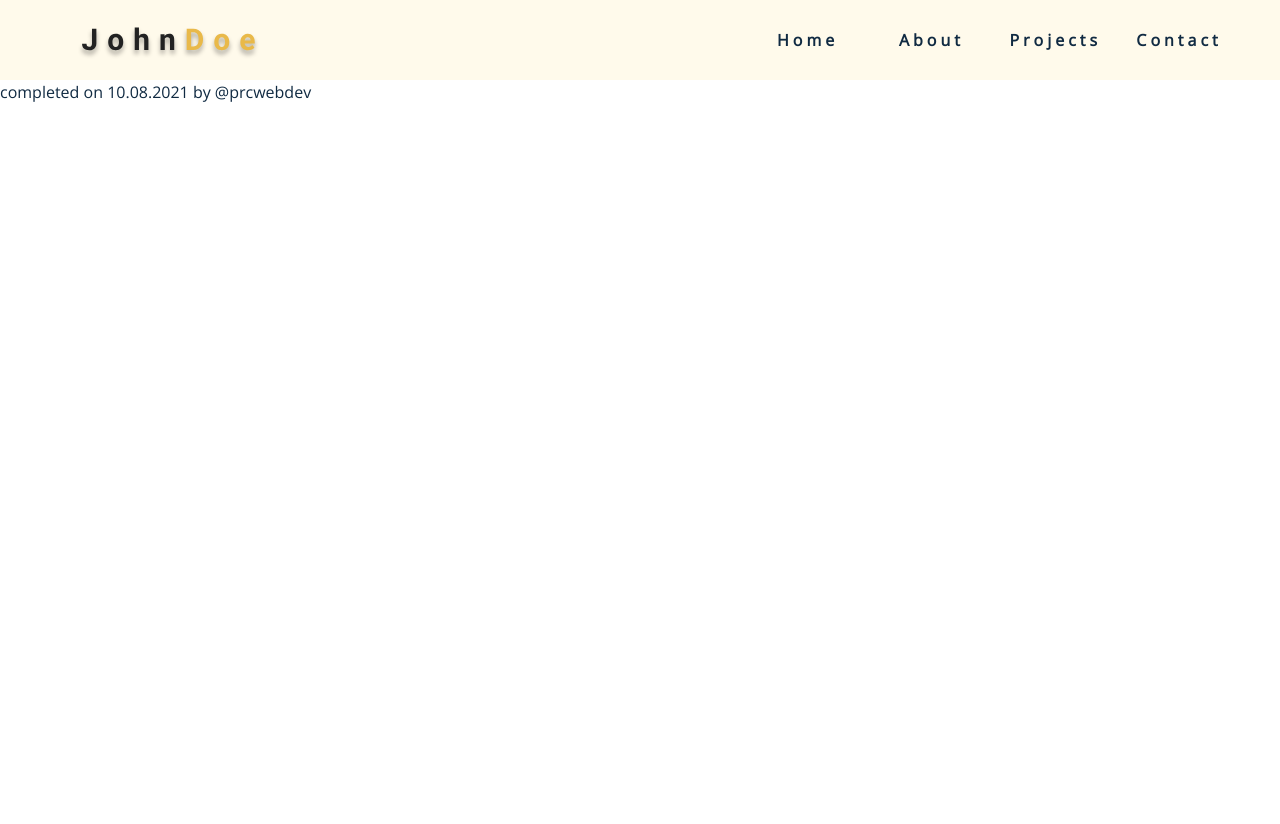
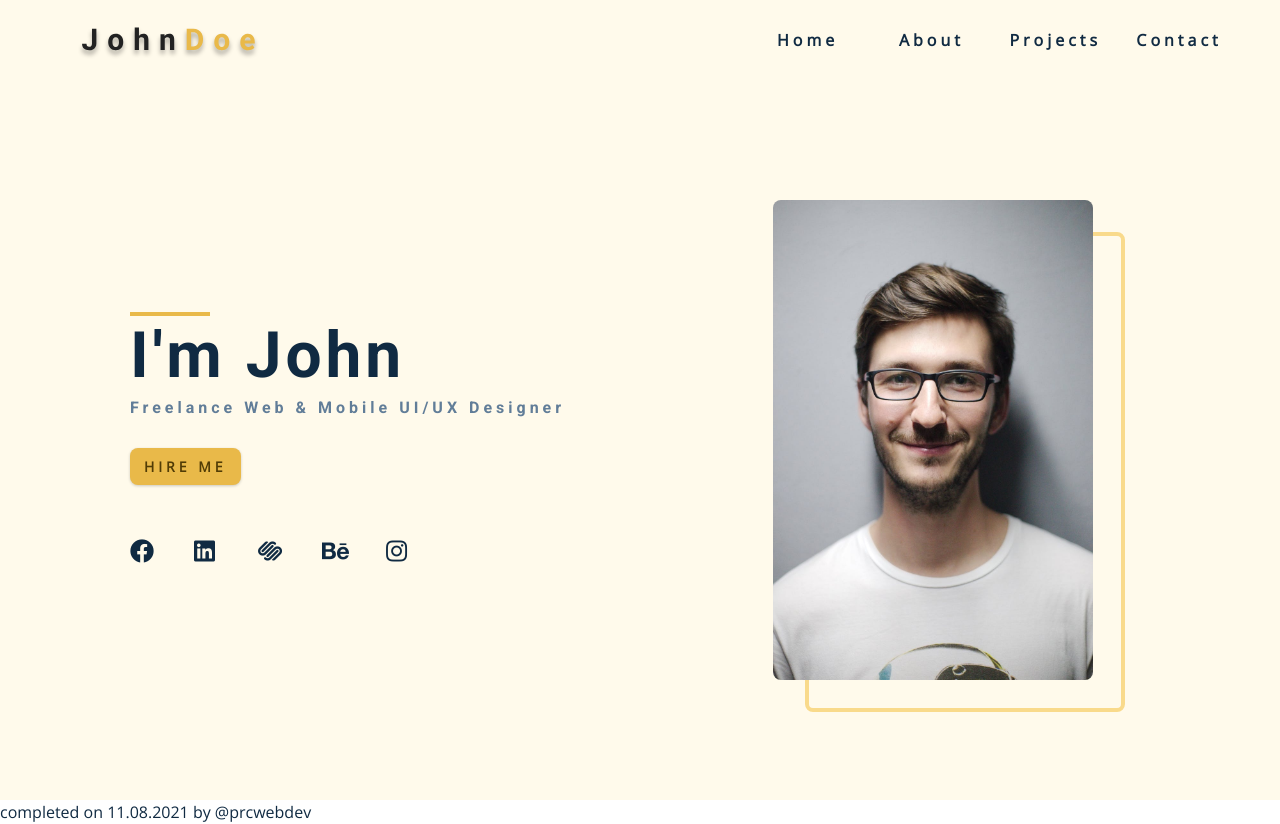
Before and after one commit to PRCWebDev/Public-Master-Projects, a plain HTML site: page Portfolio/index.html in a window 1280 px wide. Before the commit the page ends 800 px from the top, so only its background shows below. Drawn offline with nearby package versions, Linux system fonts and the light colour scheme.

Commit message:
created and styled the hero section

```diff
--- a/Portfolio/index.html
+++ b/Portfolio/index.html
@@ -96,6 +96,56 @@
     <!-- <div class="fixed-navbar-test"></div> -->
 
     <!-- header -->
+    <header class="hero">
+      <div class="section-center hero-center">
+        <article class="hero-info">
+          <div class="underline"></div>
+          <h1>i'm john</h1>
+          <h4>freelance web & mobile UI/UX Designer</h4>
+          <a href="contact.html" class="btn hero-btn">hire me</a>
+          <ul class="social-icons hero-icons">
+            <!-- single item -->
+            <li>
+              <a href="https://www.twitter.com" class="social-icon">
+                <i class="fab fa-facebook"></i>
+              </a>
+            </li>
+            <!-- end of single item -->
+            <!-- single item -->
+            <li>
+              <a href="https://www.twitter.com" class="social-icon">
+                <i class="fab fa-linkedin"></i>
+              </a>
+            </li>
+            <!-- end of single item -->
+            <!-- single item -->
+            <li>
+              <a href="https://www.twitter.com" class="social-icon">
+                <i class="fab fa-squarespace"></i>
+              </a>
+            </li>
+            <!-- end of single item -->
+            <!-- single item -->
+            <li>
+              <a href="https://www.twitter.com" class="social-icon">
+                <i class="fab fa-behance"></i>
+              </a>
+            </li>
+            <!-- end of single item -->
+            <!-- single item -->
+            <li>
+              <a href="https://www.twitter.com" class="social-icon">
+                <i class="fab fa-instagram"></i>
+              </a>
+            </li>
+            <!-- end of single item -->
+          </ul>
+        </article>
+        <article class="hero-img">
+          <img src="./images/hero-img.jpeg" class="hero-photo" alt="john doe" />
+        </article>
+      </div>
+    </header>
     <!-- end of header -->
 
     <!-- about -->
@@ -120,7 +170,7 @@
     <!--end of  blog -->
 
     <!-- footer -->
-    <footer>completed on 10.08.2021 by @prcwebdev</footer>
+    <footer>completed on 11.08.2021 by @prcwebdev</footer>
     <!-- end of footer -->
 
     <script src="./js/app.js"></script>
--- a/Portfolio/style.css
+++ b/Portfolio/style.css
@@ -161,7 +161,14 @@ p {
     width: 95vw;
   }
 }
-
+.underline {
+  width: 5rem;
+  height: 0.25rem;
+  margin-bottom: 1.25rem;
+  background: var(--clr-primary-5);
+  margin-left: auto;
+  margin-right: auto;
+}
 /*
 ===============
 Navbar
@@ -256,7 +263,7 @@ Sidebar
 ===============
 */
 .sidebar {
-  border: 5px solid pink;
+  /* border: 5px solid pink; */
   position: fixed;
   top: 0;
   left: 0;
@@ -333,7 +340,73 @@ Hero
   background: red;
   min-height: 150vh;
 } */
+
 /* underline added to globals */
+.hero .underline {
+  margin-bottom: 0.5rem;
+  margin-left: 0;
+}
+.hero-img {
+  display: none;
+}
+.hero {
+  background: var(--clr-primary-10);
+}
+.hero-center {
+  min-height: calc(100vh - 5rem);
+  display: grid;
+  place-items: center;
+  /* place-items: center; replaces
+  align-items: center;
+  +
+  justify-content: center; (or justify-items: center;)
+    */
+  /* align-items: center; */
+  /* justify-items: center; */
+}
+/* .hero-info {
+  border: 5px solid blue;
+} */
+.hero-info h4 {
+  color: var(--clr-grey-5);
+}
+.hero-icons {
+  justify-items: start;
+}
+.hero-btn {
+  margin-top: 1.25rem;
+}
+@media screen and (min-width: 992px) {
+  .hero-img {
+    /* show on bigger screensize */
+    display: block;
+    position: relative;
+    /* border: 5px solid blue; */
+  }
+  .hero-center {
+    grid-template-columns: 1fr 1fr;
+    /* border: 5px solid red; */
+  }
+  .hero-photo {
+    max-width: 25rem;
+    max-height: 30rem;
+    object-fit: cover;
+    border-radius: var(--radius);
+    /* place the image in front of ::before */
+    position: relative;
+  }
+  /* hero photo outside  */
+  .hero-img::before {
+    content: "";
+    position: absolute;
+    width: 100%;
+    height: 100%;
+    top: 2rem;
+    right: -2rem;
+    border: 0.25rem solid var(--clr-primary-7);
+    border-radius: var(--radius);
+  }
+}
 
 /*
 ===============
```
